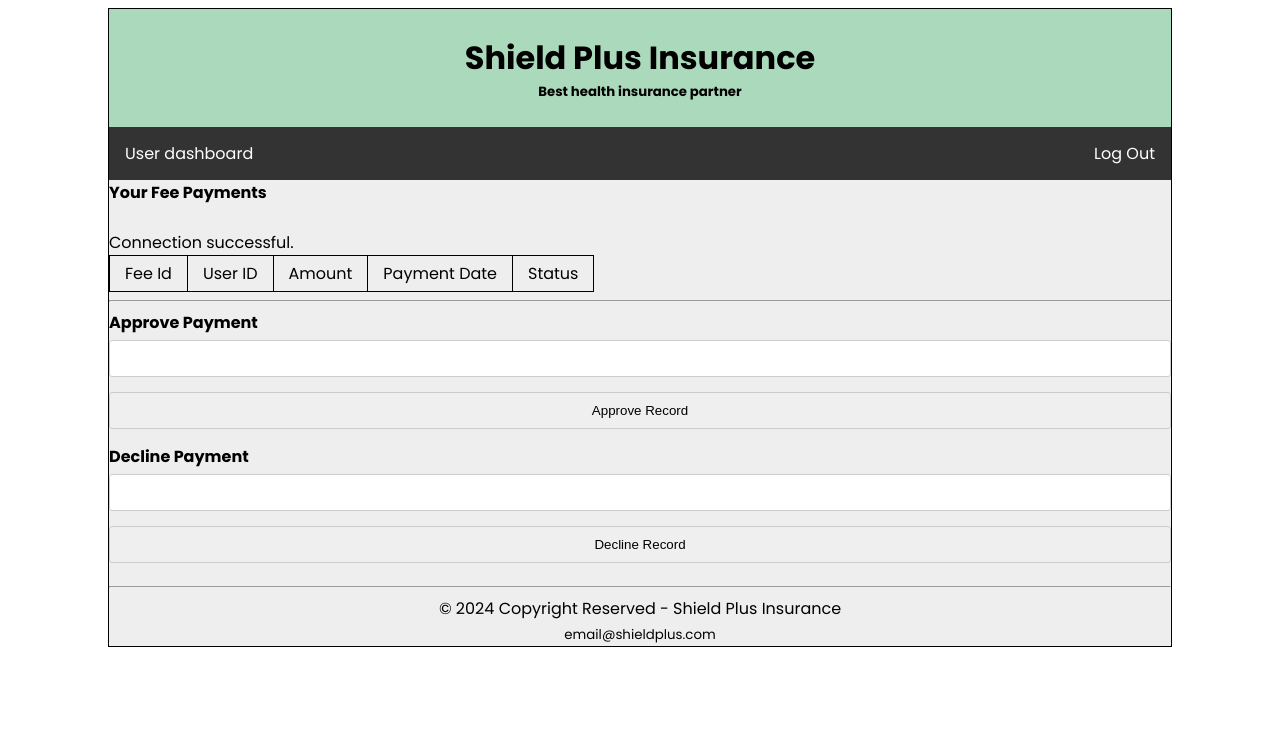
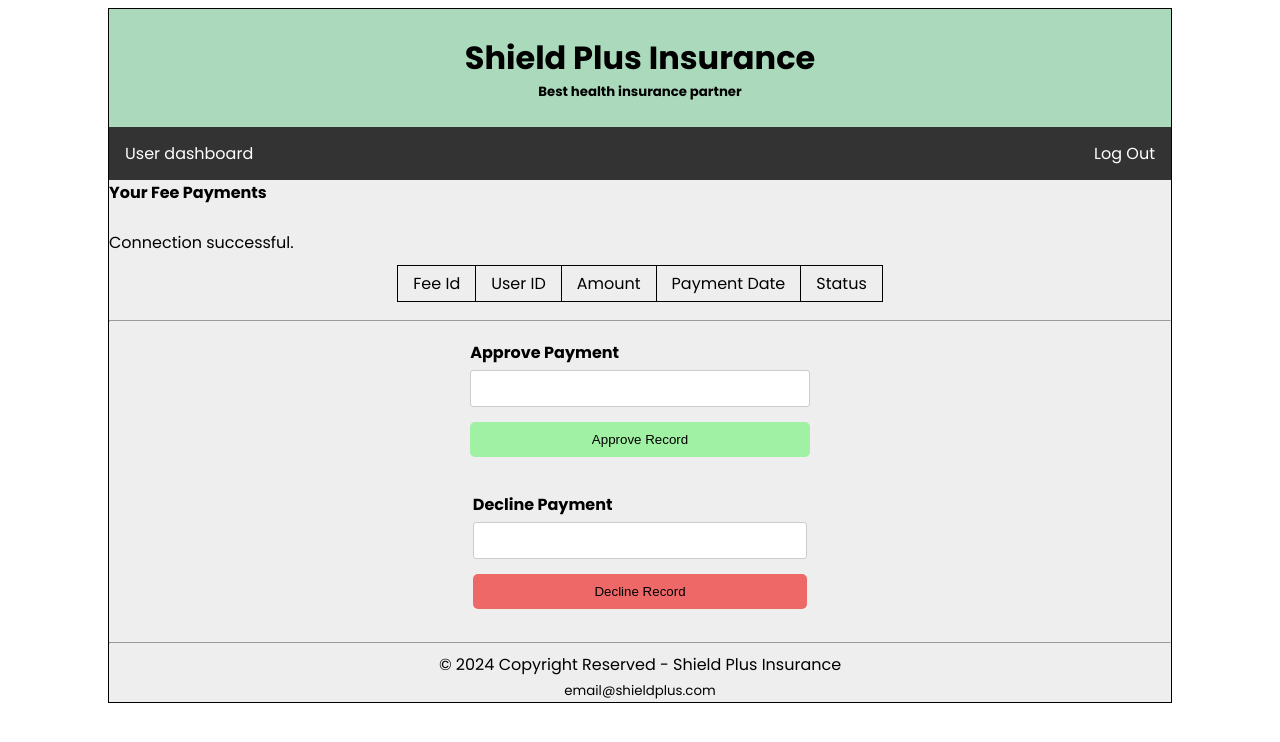
Before and after one commit to pavanuthsara/myweb7, a PHP site: page /annualFee/admin-read-af.php in a window 1280 px wide. Shown: the top 742 px of the page. Run offline with PHP 8.4, Linux system fonts and the light colour scheme; data that the repository does not hold is empty.

Commit message:
style approve and decline buttons annual-fee crud

```diff
--- /dev/null
+++ b/annualFee/admin-read-af.css
@@ -0,0 +1,143 @@
+@import url('https://fonts.googleapis.com/css2?family=Poppins:ital,wght@0,100;0,200;0,300;0,400;0,500;0,600;0,700;0,800;0,900;1,100;1,200;1,300;1,400;1,500;1,600;1,700;1,800;1,900&display=swap');
+
+.main-container{
+	font-family: 'poppins';
+	border: 1px solid black;
+	margin: 0px 100px 10px 100px;
+	background-color: #EEEEEE;
+}
+
+.head h1{
+	text-align: center;
+	margin-bottom: 0px;
+	margin-top: 0px;
+}
+
+.head h5{
+	margin-top: 0px;
+	margin-bottom: 0px;
+	text-align: center;
+}
+
+.head{
+	background-color: #AAD9BB;
+}
+
+ul{
+	list-style-type: none;
+	margin:auto;
+	padding: 0;
+	overflow: hidden;
+	background-color: #333;
+}
+
+li.nav1{
+	float: left;
+}
+
+li.nav2{
+	float: right;
+}
+
+li a{
+	display: block;
+	color: white;
+	text-align: center;
+	padding: 14px 16px;
+	text-decoration: none;
+}
+
+li a:hover:not(.active) {
+  background-color: #111;
+}
+
+.active {
+  background-color: #04AA6D;
+}
+
+.h3{
+	text-align: center;
+}
+
+footer, footer small{
+	text-align: center;
+}
+
+.form-container{
+    display: flex;
+    box-sizing: border-box;
+    justify-content: center;
+    align-items: center;
+    padding: 10px;
+    /*height: 100vh;*/
+}
+
+#emp-form{
+    border: 1px solid black;
+    padding: 0px 15px 10px 15px;
+    border-radius: 5px;
+    box-shadow: 0 0 10px rgba(0, 0, 0, 0.1);
+    width: 75%;
+}
+
+.emp-details{
+    margin: 15px 0px;
+}
+
+label {
+    display: block;
+    font-weight: bold;
+    margin-bottom: 5px;
+}
+
+input, select{
+    width: 100%;
+    padding: 10px;
+    margin-bottom: 15px;
+    border: 1px solid #ccc;
+    border-radius: 3px;
+    box-sizing: border-box;
+}
+
+button{
+    background-color: #4CAF50;
+    color: white;
+    margin: 0px auto;
+    padding: 10px;
+    cursor: pointer;
+    border-radius: 3px;
+    box-sizing: border-box;
+    width: 80%;
+    display: flex;
+    justify-content: center;
+}
+
+.green-button{
+	display: inline-block;
+	background-color: #a1f1a4;
+	color: black;
+	padding: 10px 20px;
+	text-align: center;
+	border: none;
+	border-radius: 5px;
+	cursor: pointer;
+}
+
+.green-button:hover {
+	background-color: #54bc5b;
+}
+
+.red-button{
+	display: inline-block;
+	background-color: #ee6868;
+	color: black;
+	padding: 10px 20px;
+	text-align: center;
+	border: none;
+	border-radius: 5px;
+	cursor: pointer;
+}
+
+.red-button:hover {
+	background-color: #f14f4f;
+}
--- a/annualFee/admin-read-af.php
+++ b/annualFee/admin-read-af.php
@@ -7,7 +7,7 @@ session_start();
 	<meta charset="utf-8">
 	<meta name="viewport" content="width=device-width, initial-scale=1">
 	<title>Admin - Read employees</title>
-	<link rel="stylesheet" type="text/css" href="style-af.css">
+	<link rel="stylesheet" type="text/css" href="admin-read-af.css">
 </head>
 
 <body>
@@ -59,6 +59,13 @@ session_start();
                         cursor: pointer;
                         border-radius: 5px;
                     }
+                    .center-table{
+                        display: flex;
+                        box-sizing: border-box;
+                        justify-content: center;
+                        align-items: center;
+                        padding:10px;
+                    }
                     </style>";
                     echo '<div class="center-table">';
                     echo "<table>";
@@ -80,19 +87,19 @@ session_start();
                 $connection->close();
                 ?>
                 <hr>
-                <div class="approve">
+                <div class="form-container">
                     <form action="admin-approve.php" method="post">
                         <label for="">Approve Payment</label>
                         <input type="text" name="feeId">
-                        <input type="submit" value="Approve Record">
+                        <input type="submit" value="Approve Record" class="green-button">
                     </form>
                 </div>
 
-                <div class="decline">
+                <div class="form-container">
                     <form action="admin-decline.php" method="post">
                         <label for="">Decline Payment</label>
                         <input type="text" name="feeId">
-                        <input type="submit" value="Decline Record">
+                        <input type="submit" value="Decline Record" class="red-button">
                     </form>
                 </div>
             </div>
```
